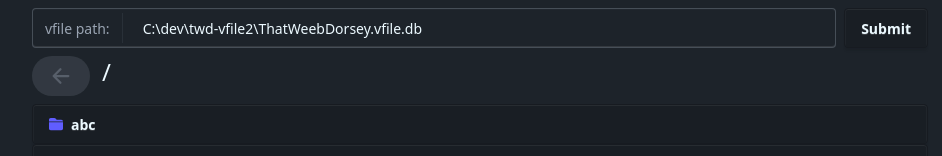
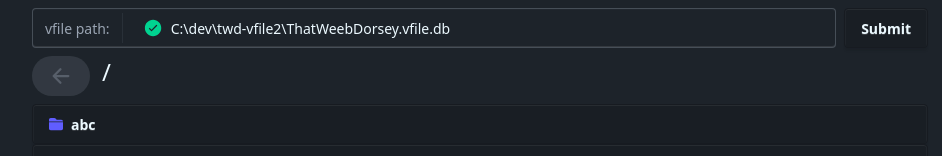
Before and after one commit to wdorsey/dotVFile, a Next.js app in the folder vfile-ui/: page / in a window 1280 px wide. Shown: the top 156 px of the page, without its empty margins (160-1102 px from the left). Built offline with nearby package versions, Linux system fonts and the light colour scheme.

Commit message:
ui: reworked to put everything file explorer related into the FileExplorer component. Got everything working like I want now.

```diff
--- a/vfile-ui/src/api.ts
+++ b/vfile-ui/src/api.ts
@@ -18,9 +18,14 @@ export declare interface VFileDirectory {
   files: VFileInfo[];
 }
 
+export async function verifyVFilePath(path: string): Promise<boolean> {
+  console.log(`verifyVFilePath: ${path}`);
+  return true;
+}
+
 export async function getDirectories(dir: string): Promise<VDirectory[]> {
   // dummy data
-  console.log(dir);
+  console.log(`getDirectories: ${dir}`);
   const dirs = [
     {
       id: "bd8138f2-508e-48da-b8f5-b556061e75b2",
@@ -51,7 +56,7 @@ export async function getDirectories(dir: string): Promise<VDirectory[]> {
 
 export async function getFileInfos(dir: string): Promise<VFileInfo[]> {
   // dummy data
-  console.log(dir);
+  console.log(`getFileInfos: ${dir}`);
   const files = [
     {
       id: "fe87f839-3678-4cba-9cda-5738f95dffab",
--- a/vfile-ui/src/app/page.tsx
+++ b/vfile-ui/src/app/page.tsx
@@ -1,15 +1,10 @@
-import { getDirectory } from "@/api";
 import FileExplorer from "@/components/FileExplorer";
-import VFileSelector from "@/components/VFileSelector";
 
 export default async function Home() {
-  const dir = await getDirectory("/");
-
   return (
     <div className="h-full w-full">
       <div className="m-auto mt-2 flex w-4xl flex-col gap-2">
-        <VFileSelector />
-        <FileExplorer initialDir={dir} />
+        <FileExplorer />
       </div>
     </div>
   );
--- a/vfile-ui/src/components/FileExplorer.tsx
+++ b/vfile-ui/src/components/FileExplorer.tsx
@@ -1,16 +1,18 @@
 "use client";
 
-import { getDirectory, getFileBytes, VFileDirectory } from "@/api";
+import React from "react";
+import { IoArrowBack } from "react-icons/io5";
+import { IoIosCheckmarkCircle } from "react-icons/io";
+import { BiError } from "react-icons/bi";
 import { Path, Record, RecordType } from "@/types";
-import React from "react";
 import FileExplorerIcon from "./FileExplorerIcon";
-import { IoArrowBack } from "react-icons/io5";
+import {
+  getDirectory,
+  getFileBytes,
+  verifyVFilePath,
+  VFileDirectory,
+} from "@/api";
 
-export default function FileExplorer({
-  initialDir,
-}: {
-  initialDir: VFileDirectory;
-}) {
 function compileRecords(dir: VFileDirectory): Record[] {
   function sortRecordNameCompare(a: Record, b: Record): number {
     return a.name.localeCompare(b.name);
@@ -35,13 +37,33 @@ export default function FileExplorer({
   return dirRecords.concat(fileRecords);
 }
 
-  const [path, setPath] = React.useState({ path: initialDir.path } as Path);
-  const [records, setRecords] = React.useState(compileRecords(initialDir));
+export default function FileExplorer() {
+  const [vfilePath, setVFilePath] = React.useState("");
+  const [vfilePathVerified, setVFilePathVerified] = React.useState(false);
+  const [vfilePathValue, setVFilePathValue] = React.useState(vfilePath);
+  const [path, setPath] = React.useState({ path: "/" } as Path);
+  const [records, setRecords] = React.useState([] as Record[]);
+
+  const loadVFile = React.useCallback((vfilePath: string) => {
+    setVFilePathValue(vfilePath);
+    verifyVFilePath(vfilePath).then((res) => {
+      setVFilePathVerified(res);
+      if (res) {
+        console.log(`vfilePath: ${vfilePath}`);
+        setVFilePath(vfilePath);
+        loadDir({ path: "/" } as Path);
+      }
+    });
+  }, []);
+
+  React.useEffect(() => {
+    loadVFile("C:\\dev\\twd-vfile2\\ThatWeebDorsey.vfile.db");
+  }, [loadVFile]);
 
   async function recordClick(record: Record, currPath: Path): Promise<void> {
     console.log(`recordClick: ${JSON.stringify(record)}`);
     if (record.type === RecordType.Directory) {
-      await loadDir(record.path, currPath);
+      await loadDir({ path: record.path, prevPath: currPath });
     } else {
       // download file
       console.log(record.path);
@@ -59,24 +81,49 @@ export default function FileExplorer({
 
   async function back(currPath: Path): Promise<void> {
     if (currPath.prevPath !== undefined) {
-      loadDir(currPath.prevPath.path, currPath.prevPath.prevPath);
+      console.log("back => loadDir");
+      loadDir(currPath.prevPath);
     }
   }
 
-  async function loadDir(
-    dirPath: string,
-    prevPath: Path | undefined,
-  ): Promise<void> {
+  async function loadDir(path: Path): Promise<void> {
+    const dirPath = path.path;
     console.log(`load dir ${dirPath}`);
     const dir = await getDirectory(dirPath);
     const newRecords = compileRecords(dir);
 
-    setPath({ path: dirPath, prevPath: prevPath } as Path);
+    setPath(path);
     setRecords(newRecords);
+  }
+
+  async function handleVFile(formData: FormData) {
+    const vfilePath = formData.get("vfile") as string;
+    console.log(`handleVFile: ${vfilePath}`);
+    loadVFile(vfilePath);
   }
 
   return (
     <>
+      <form action={handleVFile} className="flex w-full flex-row gap-2">
+        <label className="input grow">
+          <span className="label">vfile path:</span>
+          {vfilePathVerified ? (
+            <IoIosCheckmarkCircle size={24} className="fill-success" />
+          ) : (
+            <BiError size={24} className="fill-error" />
+          )}
+          <input
+            type="text"
+            name="vfile"
+            placeholder="paste path here..."
+            value={vfilePathValue}
+            onChange={(e) => setVFilePathValue(e.target.value)}
+          />
+        </label>
+        <button type="submit" className="btn">
+          Submit
+        </button>
+      </form>
       <div className="flex w-full flex-row gap-2">
         <button
           className="btn disabled rounded-full"
--- a/vfile-ui/src/components/VFileSelector.tsx
+++ /dev/null
@@ -1,32 +0,0 @@
-"use client";
-
-import React from "react";
-
-export default function VFileSelector() {
-  async function handleVFile(formData: FormData) {
-    const vfile = formData.get("vfile") as string;
-    console.log(vfile);
-  }
-
-  const [vfilePath, setVFilePath] = React.useState(
-    "C:\\dev\\twd-vfile2\\ThatWeebDorsey.vfile.db",
-  );
-
-  return (
-    <form action={handleVFile} className="flex w-full flex-row gap-2">
-      <label className="input grow">
-        <span className="label">vfile path:</span>
-        <input
-          type="text"
-          name="vfile"
-          placeholder="paste path here..."
-          value={vfilePath}
-          onChange={(e) => setVFilePath(e.target.value)}
-        />
-      </label>
-      <button type="submit" className="btn">
-        Submit
-      </button>
-    </form>
-  );
-}
```
Lines whose indentation alone changed are shown as unchanged.
